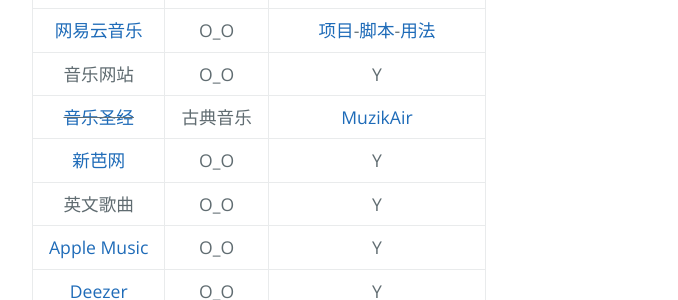
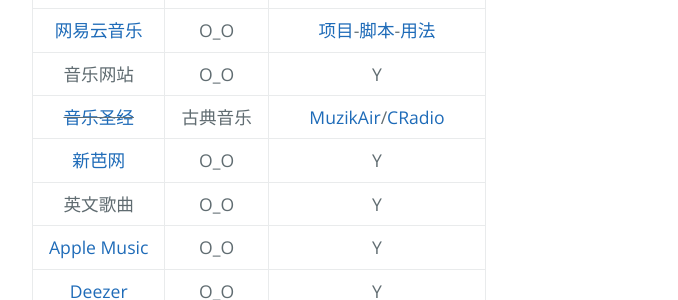
Before and after one commit to AmbroseRen/test, a Jekyll site: the page built from Art/Music/index.md, in a window 1280 px wide. Shown: the part 515-815 px from the top of the page, without its empty margins (128-806 px from the left). Built offline with Jekyll 4.4.1, drawn with Linux system fonts in a browser that asks for light colours; nearby versions of some CDN libraries; our own code applies the rules of GitHub Pages for plain Markdown files; library files that are not in the unit come from our copies; the repository's description, which GitHub fills in, is left out.

Commit message:
Update index.md

```diff
--- a/Art/Music/index.md
+++ b/Art/Music/index.md
@@ -34,7 +34,7 @@
 | [酷狗音乐](http://www.kugou.com/) | O_O | Y |
 | [网易云音乐](https://music.163.com/) | O_O | [项目](https://github.com/DesperadoJ/Rules-for-UnblockNeteaseMusic)-[脚本](https://raw.githubusercontent.com/DesperadoJ/Rules-for-UnblockNeteaseMusic/master/Clash/UnblockNeteaseMusic.yaml)-[用法](https://desperadoj.com/16.html) |
 | 音乐网站 | O_O | Y |
-| ~~[音乐圣经](https://www.musicbible.com/)~~ | 古典音乐 | [MuzikAir](https://listen.muzikair.com/cn/) |
+| ~~[音乐圣经](https://www.musicbible.com/)~~ | 古典音乐 | [MuzikAir](https://listen.muzikair.com/cn/)/[CRadio](https://www.accuradio.com/classical/) |
 | [新芭网](https://www.sin80.com/artist/beethoven) | O_O | Y |
 | 英文歌曲 | O_O | Y |
 | [Apple Music](https://music.apple.com/cn/browse) | O_O | Y |
```
